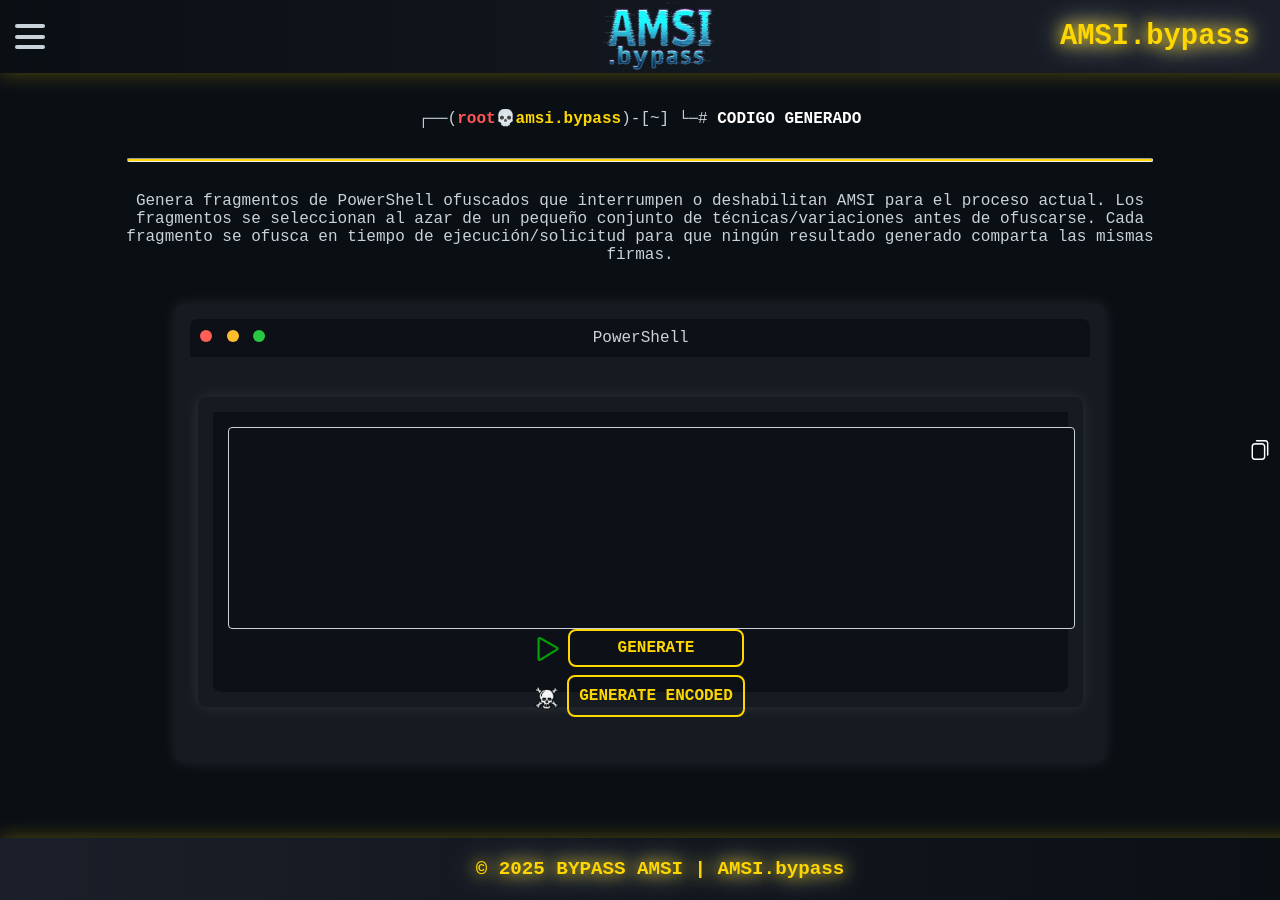
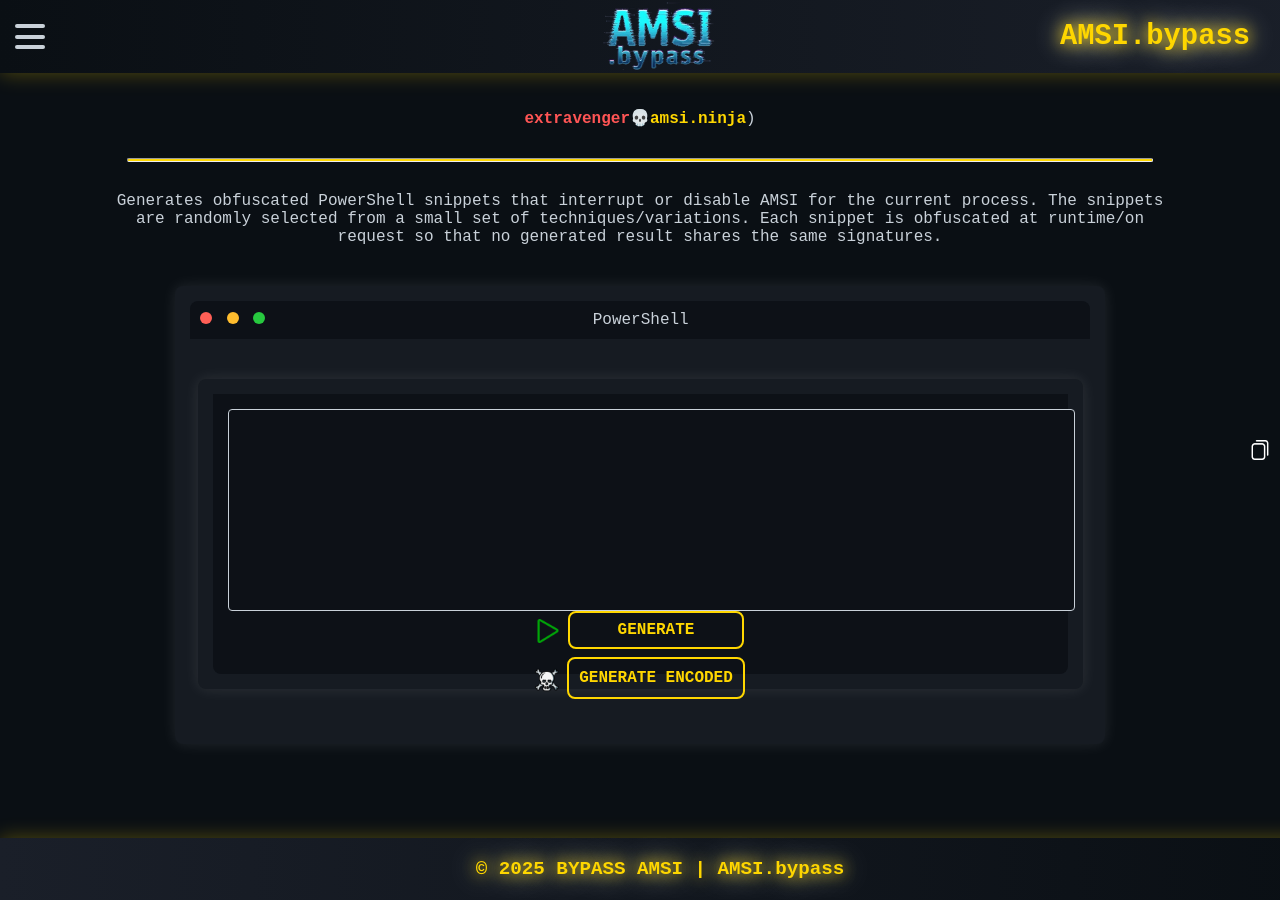
Before and after one commit to Extravenger/extravenger.github.io, a Jekyll site: the page amsininja/index.html, which Jekyll copies as it is, in a window 1280 px wide. Built offline with Jekyll 4.4.1, drawn with Linux system fonts in a browser that asks for light colours.

Commit message:
Update index.html

```diff
--- a/amsininja/index.html
+++ b/amsininja/index.html
@@ -52,12 +52,11 @@
         <!-- Diseño de prompt kali terminal titulo -->
         <div class="terminal-container-page">
             <div class="terminal-page-title">
-                <span class="line1">┌──(<span class="user">root</span>💀<span class="host">amsi.bypass</span>)-[~]</span>
-                <span class="line2">└─# <span class="command-page">CODIGO GENERADO</span></span>
+                <span class="line1"><span class="user">extravenger</span>💀<span class="host">amsi.ninja</span>)</span>
             </div>
         </div>
         <hr class="styled-divider">
-        <p class="description-page margin-page-desc">Genera fragmentos de PowerShell ofuscados que interrumpen o deshabilitan AMSI para el proceso actual. Los fragmentos se seleccionan al azar de un pequeño conjunto de técnicas/variaciones antes de ofuscarse. Cada fragmento se ofusca en tiempo de ejecución/solicitud para que ningún resultado generado comparta las mismas firmas.</p>
+        <p class="description-page margin-page-desc">Generates obfuscated PowerShell snippets that interrupt or disable AMSI for the current process. The snippets are randomly selected from a small set of techniques/variations. Each snippet is obfuscated at runtime/on request so that no generated result shares the same signatures.</p>
         <div class="terminal-container">
             <div class="terminal-header">
                 <div class="buttons">
```
